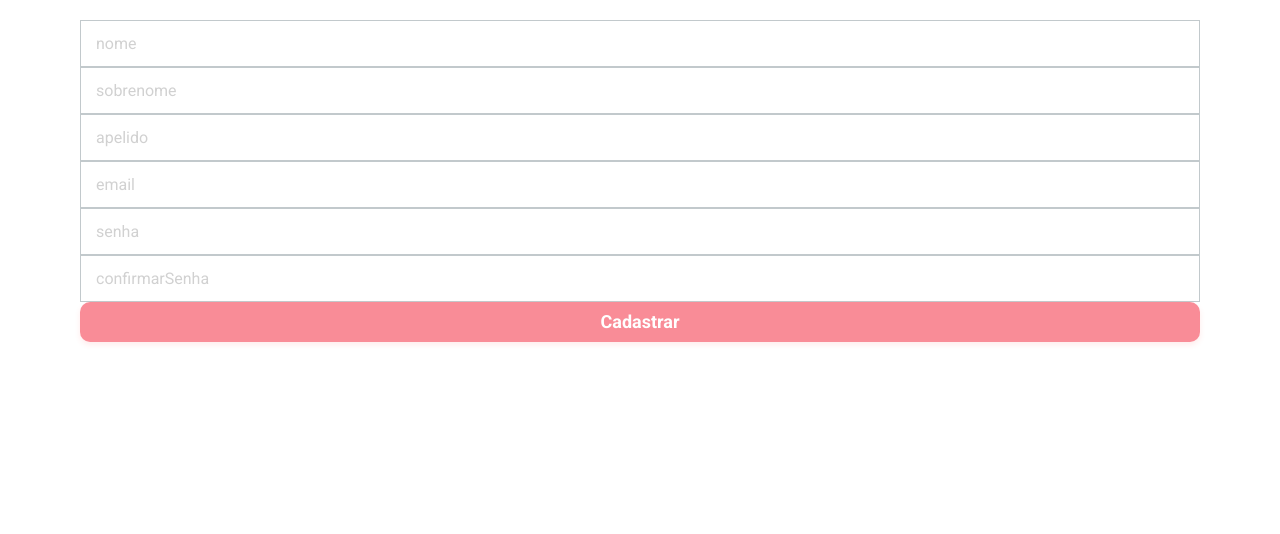
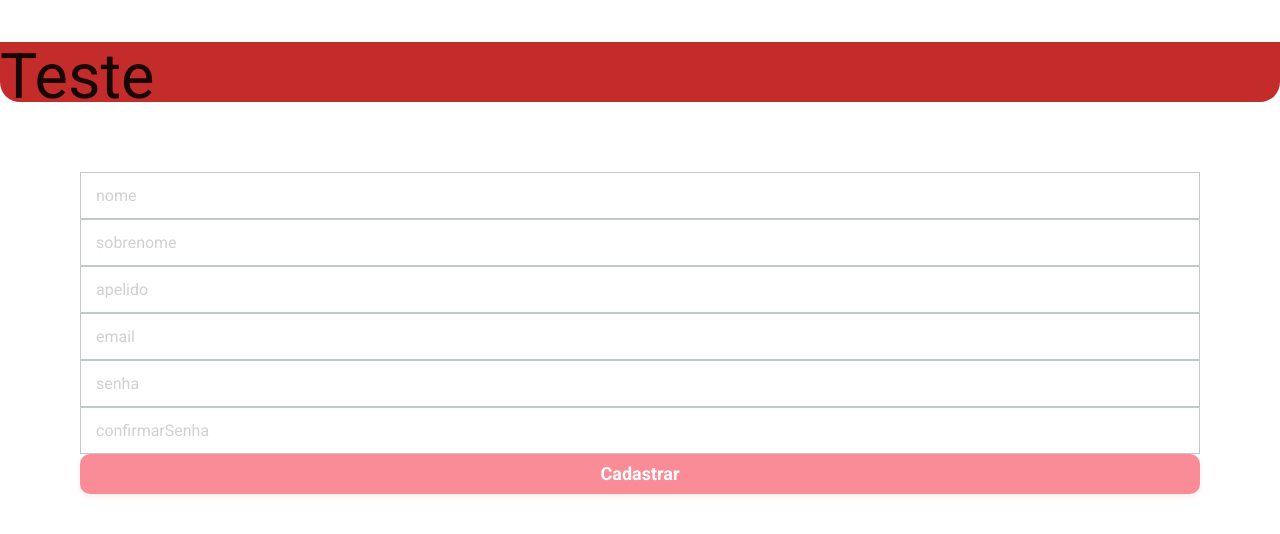
Before and after one commit to jefcarmo0103/react-front, a React (Create React App) app: page /cadastro in a window 1280 px wide. Shown: the top 534 px of the page. Built offline with nearby package versions, Linux system fonts and the light colour scheme.

Commit message:
correcoes cadastro

```diff
--- /dev/null
+++ b/src/components/Topbar/index.js
@@ -0,0 +1,13 @@
+import React from 'react';
+
+import './styles.scss';
+
+const Topbar = () => {
+    return (
+        <div className="topbar-component">
+            <h1>Teste</h1>
+        </div>
+    )
+}
+
+export default Topbar;
--- /dev/null
+++ b/src/components/Topbar/styles.scss
@@ -0,0 +1,7 @@
+.topbar-component {
+    background: #C42C2C;
+    height: 60px;
+    border-bottom-right-radius: 20px;
+    border-bottom-left-radius: 20px;
+    margin-bottom: 50px;
+}
--- a/src/pages/Cadastro/index.js
+++ b/src/pages/Cadastro/index.js
@@ -2,6 +2,7 @@ import React, { useCallback, useState } from "react";
 import * as Yup from "yup";
 import { useHistory } from "react-router-dom";
 import { FiAlertCircle } from "react-icons/fi";
+import Topbar from '../../components/Topbar';
 
 import getValidationErrors from "../../utils/getValidationsErrors";
 
@@ -97,6 +98,8 @@ const Cadastro = () => {
     );
 
     return (
+        <div className="cadastro-component">
+            <Topbar></Topbar>
             <form onSubmit={handleSubmit}>
                 <div className="divInputComErro">
                     <input
@@ -203,6 +206,7 @@ const Cadastro = () => {
                     Cadastrar
                 </button>
             </form>
+        </div>
     );
 };
 
```
Also changed, not shown: src/components/Topbar/Topbar.scss (deleted), src/components/Topbar/index.ts (deleted). Lines whose indentation alone changed are shown as unchanged.
